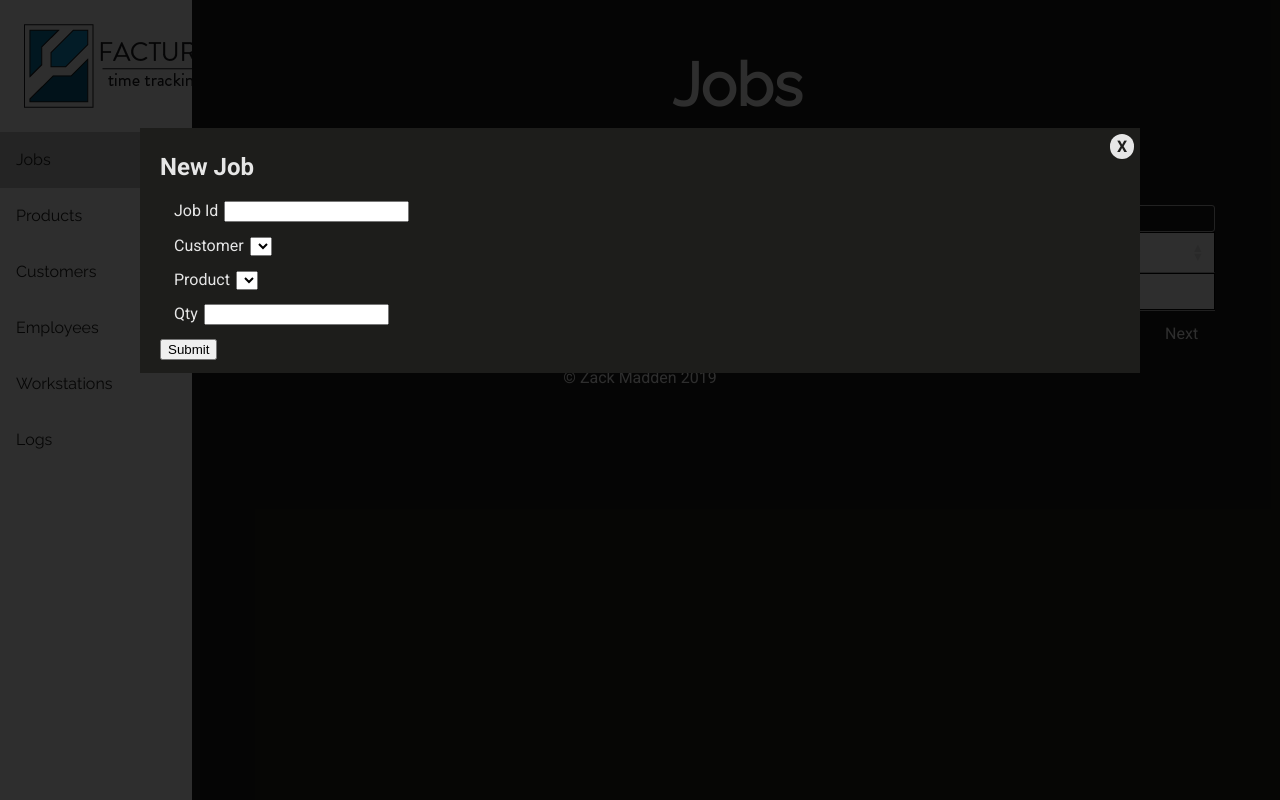
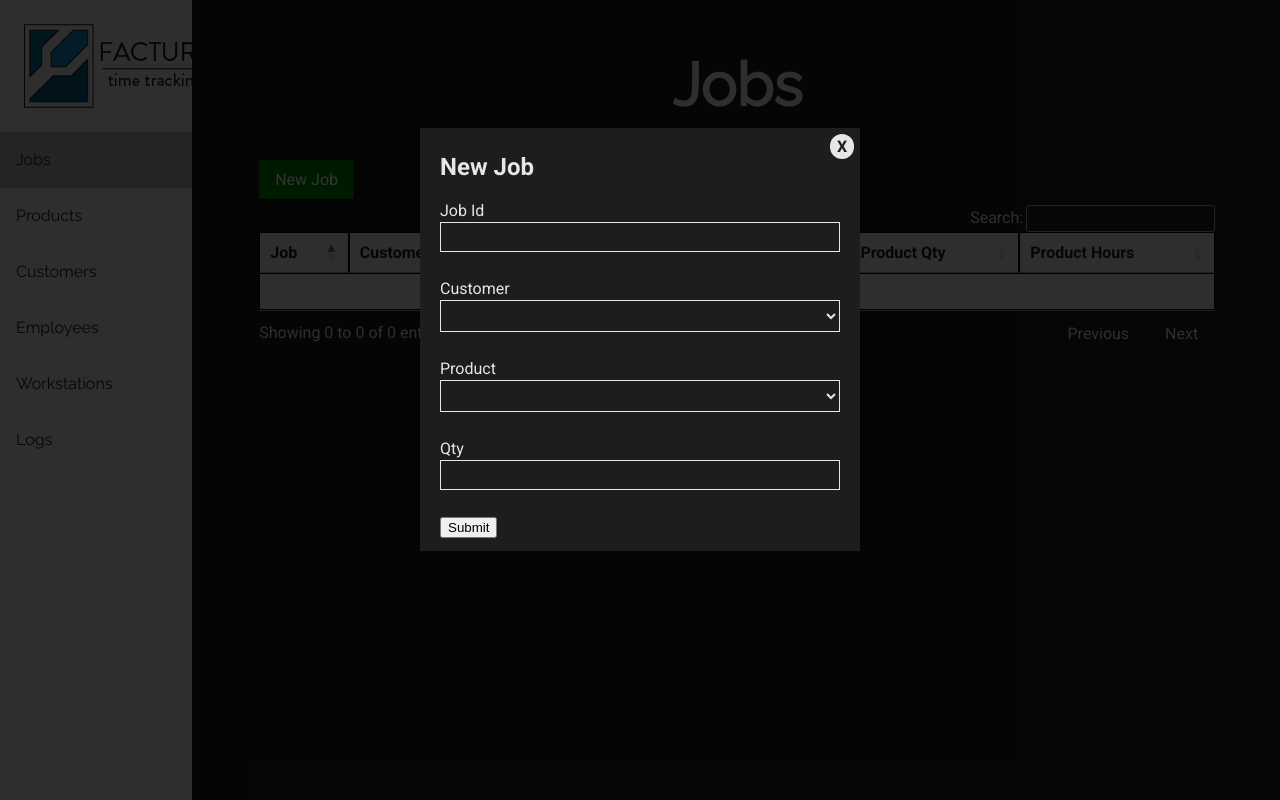
Before and after one commit to zmdesigns/facture, a PHP site: page /jobs.php in a window 1280 px wide, after a click on "New Job". Run offline with PHP 8.4, Linux system fonts and the light colour scheme; data that the repository does not hold is empty; a stand-in replaces the project's code that opens the database connection; some libraries are stand-ins or nearby versions.

Commit message:
webapp-styling,tables Added excel,csv export and print buttons to all tables Added css styling for modals Changed include files for DataTables lib Removed seconds calc from breakdown_time

```diff
--- a/webapp/css/jobs.css
+++ b/webapp/css/jobs.css
@@ -124,6 +124,10 @@ body {
     color: #1D1D1B;
 }
 
+#productModal > div {
+    width: 75%;
+}
+
 .job-table, .product-table {
     background-color: #E6E6E6;
     color: #1D1D1B;
--- a/webapp/css/style.css
+++ b/webapp/css/style.css
@@ -41,7 +41,8 @@ body {
 }
 
 .modal-dialog > div {
-	width: 75%;
+    width: 400px;
+    max-width: 100%;
 	position: relative;
 	margin: 10% auto;
 	padding: 5px 20px 13px 20px;
@@ -87,12 +88,19 @@ body {
 }
 
 /* form */
-.input-group {
-    margin: 14px;
+.modal-dialog label {
+    display: block;
 }
 
-.input-group label {
-    margin-right: 6px;
+.modal-dialog input, select {
+    display: block;
+    width: 100%;
+    background-color: #1D1D1B;
+    color: #E6E6E6;
+    border: 1px solid #E6E6E6;
+    margin-top: 2px;
+    margin-bottom: 2em;
+    padding: 0.5em;
 }
 
 /* table */
--- a/webapp/include/footer.php
+++ b/webapp/include/footer.php
@@ -1,4 +1,5 @@
 <p>&copy Zack Madden 2019</p>
 
 <script src='https://code.jquery.com/jquery-3.4.1.min.js'></script>
-<script src='//cdn.datatables.net/1.10.20/js/jquery.dataTables.min.js'></script>
+<script type="text/javascript" src="https://cdn.datatables.net/v/dt/jszip-2.5.0/dt-1.10.20/b-1.6.1/b-flash-1.6.1/b-html5-1.6.1/b-print-1.6.1/datatables.min.js"></script>
+<script src='js/helpers.js'></script>
--- a/webapp/include/header.php
+++ b/webapp/include/header.php
@@ -5,7 +5,7 @@
 
         <title>FACTURE - time tracking</title>
 
-        <link rel="stylesheet" href="//cdn.datatables.net/1.10.20/css/jquery.dataTables.min.css">
+        <link rel="stylesheet" type="text/css" href="https://cdn.datatables.net/v/dt/jszip-2.5.0/dt-1.10.20/b-1.6.1/b-flash-1.6.1/b-html5-1.6.1/b-print-1.6.1/datatables.min.css"/>
         <link href="https://fonts.googleapis.com/css?family=Raleway&display=swap" rel="stylesheet">
         <link href="https://fonts.googleapis.com/css?family=Roboto:400,700&display=swap" rel="stylesheet">
         <link rel="stylesheet" href="../css/style.css">
--- a/webapp/jobs.php
+++ b/webapp/jobs.php
@@ -17,10 +17,10 @@
                     <div>
                         <a href="#close" title="Close" class="close">X</a>
                         <h2 class="modal-header">New Job</h2>
-                        <div class="input-group"><label for="job_id-text">Job Id</label><input type="text" id="job_id-text"  size="20"></div>
-                        <div class="input-group"><label for="customer-sel">Customer</label><select id="customer-sel"></select></div>
-                        <div class="input-group"><label for="product-sel">Product</label><select id="product-sel"></select></div>
-                        <div class="input-group"><label for="qty-text">Qty</label><input type="text" id="qty-text" size="20"></div>
+                        <label for="job_id-text">Job Id</label><input type="text" id="job_id-text">
+                        <label for="customer-sel">Customer</label><select id="customer-sel"></select>
+                        <label for="product-sel">Product</label><select id="product-sel"></select>
+                        <label for="qty-text">Qty</label><input type="text" id="qty-text">
                         <button type="button" id="new-job-btn">Submit</button>
                     </div>
                 </div>
@@ -85,8 +85,6 @@
         </div>
     </div>
 </body>
-
-<script src='js/helpers.js'></script>
 
 <script type='text/javascript'>
     $(document).ready(function() {
@@ -157,7 +155,20 @@
         $('#productModal .modal-header').text(job_id+': '+product_name+' - '+product_id+' ('+qty+')');
 
         //clear previous product-table data
-        var table = $('.product-table').DataTable();
+        var table = $('.product-table').DataTable({
+            dom: 'Bfrtip',
+            buttons: [
+                'excel',
+                'csv',
+                {
+                    extend: 'print',
+                    customize: function(window) {
+                        $(window.document.body).css('background-color','#fff');
+                        $(window.document.body).css('color','#000');
+                    }
+                }
+            ]
+        });
         table.clear().draw();
 
         //fill product-table with log data
@@ -171,13 +182,13 @@
                 table.row.add($('<tr><td>'+id+
                               '</td><td>'+log_data['employee']+
                               '</td><td>'+date_str+
-                              '</td><td>'+log_time['hours']+' hours '+log_time['mins']+' minutes '+log_time['secs']+' secounds'+
+                              '</td><td>'+log_time['hours']+' hours '+log_time['mins']+' minutes '+
                               '</td></tr>')).draw();
             });
         });
 
         total = breakdown_time(hrs);
-        $('.total-hrs').text('Total: '+total['hours']+' hours '+total['mins']+' minutes '+total['secs']+' secounds');
+        $('.total-hrs').text('Total: '+total['hours']+' hours '+total['mins']+' minutes ');
 
         window.location = '#productModal';
     }
@@ -189,7 +200,20 @@
         }).then(response => response.json()) // parses JSON response into native Javascript objects
         .then(function(data) {
             //clear previous job-table data
-            var table = $('.job-table').DataTable();
+            var table = $('.job-table').DataTable({
+                dom: 'Bfrtip',
+                buttons: [
+                    'excel',
+                    'csv',
+                    {
+                        extend: 'print',
+                        customize: function(window) {
+                            $(window.document.body).css('background-color','#fff');
+                            $(window.document.body).css('color','#000');
+                        }
+                    }
+                ]
+            });
             table.clear();
             //iterate job_ids
             $.each(data, function (job_id, job_array) {
--- a/webapp/js/helpers.js
+++ b/webapp/js/helpers.js
@@ -24,19 +24,8 @@ function breakdown_time(hours) {
     var hours_fl = Math.floor(hours);
     var mins = (hours - hours_fl) * 60;
     var mins_fl = Math.floor(mins);
-    var secs = Math.round((mins - mins_fl) * 60);
 
-    //secs is rounded, if this causes secs=60,mins=60 fix for readability
-    if (secs == 60) {
-        mins_fl++;
-        secs = 0;
-        if (mins_fl == 60) {
-            hours_fl++;
-            mins_fl = 0;
-        }
-    }
-
-    return {'hours':hours_fl, 'mins':mins_fl, 'secs':secs};
+    return {'hours':hours_fl, 'mins':mins_fl};
 }
 
 function format_date(date) {
```
Also changed, not shown: webapp/customers.php (+14 -1 lines), webapp/employees.php (+14 -1 lines), webapp/logs.php (+14 -1 lines), webapp/products.php (+14 -1 lines), webapp/workstations.php (+14 -1 lines).
